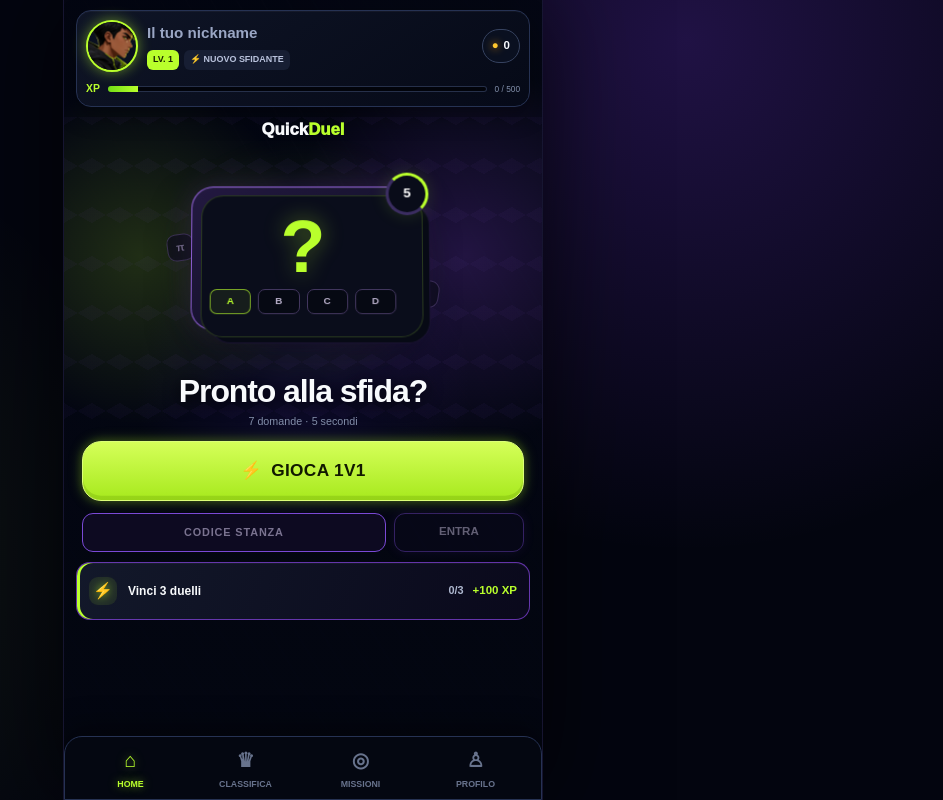
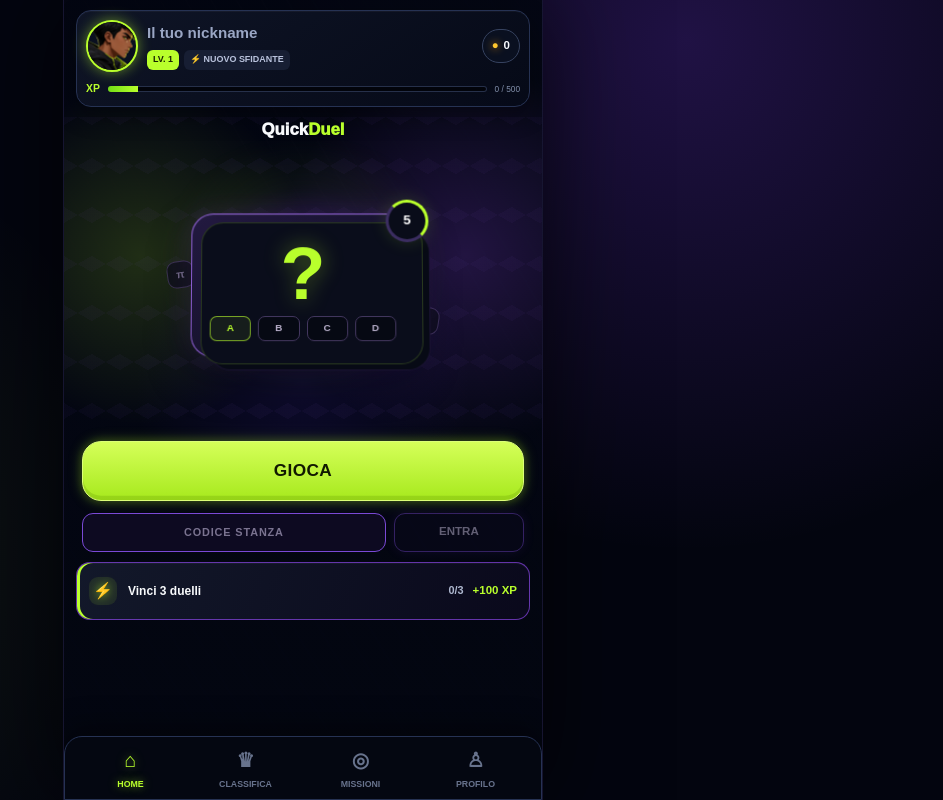
Before and after one commit to fxdjodjo-hue/TriviaOnline, a Next.js app: page / in a window 1280 px wide. Shown: the whole page, without its empty margins (337-1280 px from the left). Built offline with nearby package versions, Linux system fonts and the light colour scheme.

Commit message:
Simplify QuickDuel hero and play action UI

```diff
--- a/app/globals.css
+++ b/app/globals.css
@@ -142,7 +142,7 @@
   min-height: 220px;
   max-height: 40svh;
   display: grid;
-  grid-template-rows: auto minmax(0, 1fr) auto;
+  grid-template-rows: auto minmax(0, 1fr);
   align-items: center;
   margin: 10px -12px 0;
   padding: 0 18px 8px;
@@ -316,23 +316,7 @@
   font-weight: 1000;
   font-size: 1.05rem;
 }
-.hero-brand span, .hero-copy em { color: var(--home-lime); font-style: normal; }
-.hero-copy {
-  position: relative;
-  z-index: 4;
-  align-self: end;
-  text-align: center;
-}
-.hero-copy h1 {
-  margin: 0;
-  font-size: clamp(1.45rem, 6.2vw, 2rem);
-  line-height: 1;
-  letter-spacing: -.035em;
-  font-style: normal;
-  font-weight: 800;
-  text-shadow: 0 3px 16px #000;
-}
-.hero-copy > p:last-child { margin: 6px 0 0; color: #828da8; font-size: .67rem; }
+.hero-brand span { color: var(--home-lime); }
 .play-actions {
   position: relative;
   z-index: 5;
@@ -354,7 +338,6 @@
   text-transform: uppercase;
   cursor: pointer;
 }
-.play-cta span { margin-right: 9px; }
 .play-cta:disabled { opacity: .55; }
 .join-code {
   display: grid;
@@ -1924,7 +1907,6 @@
 @media (max-width: 370px) {
   .duel-hero { height: clamp(255px, 42dvh, 310px); }
   .challenger { top: 43px; height: 210px; }
-  .hero-copy h1 { font-size: 2.35rem; }
   .streak-badge { display: none; }
 }
 @media (max-height: 720px) {
@@ -1946,8 +1928,6 @@
     transform: translateX(-50%) scale(.76);
   }
   .hero-brand { top: 3px; font-size: clamp(.82rem, 2.4svh, 1rem); }
-  .hero-copy { bottom: clamp(2px, 1svh, 7px); }
-  .hero-copy h1 { font-size: clamp(1.75rem, 8.5vw, 2.35rem); }
   .play-cta { min-height: 52px; }
   .join-code { margin-top: 8px; }
   .quick-mission {
--- a/app/page.tsx
+++ b/app/page.tsx
@@ -35,8 +35,7 @@
       <section className="play-actions" id="play">
         <form onSubmit={(event) => act("create", event)}>
           <button className="play-cta" disabled={busy}>
-            <span aria-hidden>{"\u26A1"}</span>
-            {busy ? "Preparazione\u2026" : "Gioca 1V1"}
+            {busy ? "Preparazione\u2026" : "Gioca"}
           </button>
         </form>
         <form className="join-code" onSubmit={(event) => act("join", event)}>
--- a/components/game-home/DuelHero.tsx
+++ b/components/game-home/DuelHero.tsx
@@ -1,6 +1,6 @@
 export function DuelHero() {
   return (
-    <section className="duel-hero" aria-labelledby="duel-title">
+    <section className="duel-hero" aria-label="QuickDuel">
       <p className="hero-brand">Quick<span>Duel</span></p>
       <div className="hero-grid" aria-hidden />
       <div className="quiz-hero-visual" aria-hidden>
@@ -14,10 +14,6 @@
           </div>
         </div>
       </div>
-      <div className="hero-copy">
-        <h1 id="duel-title">Pronto alla sfida?</h1>
-        <p>7 domande <span aria-hidden>·</span> 5 secondi</p>
-      </div>
     </section>
   );
 }
```
